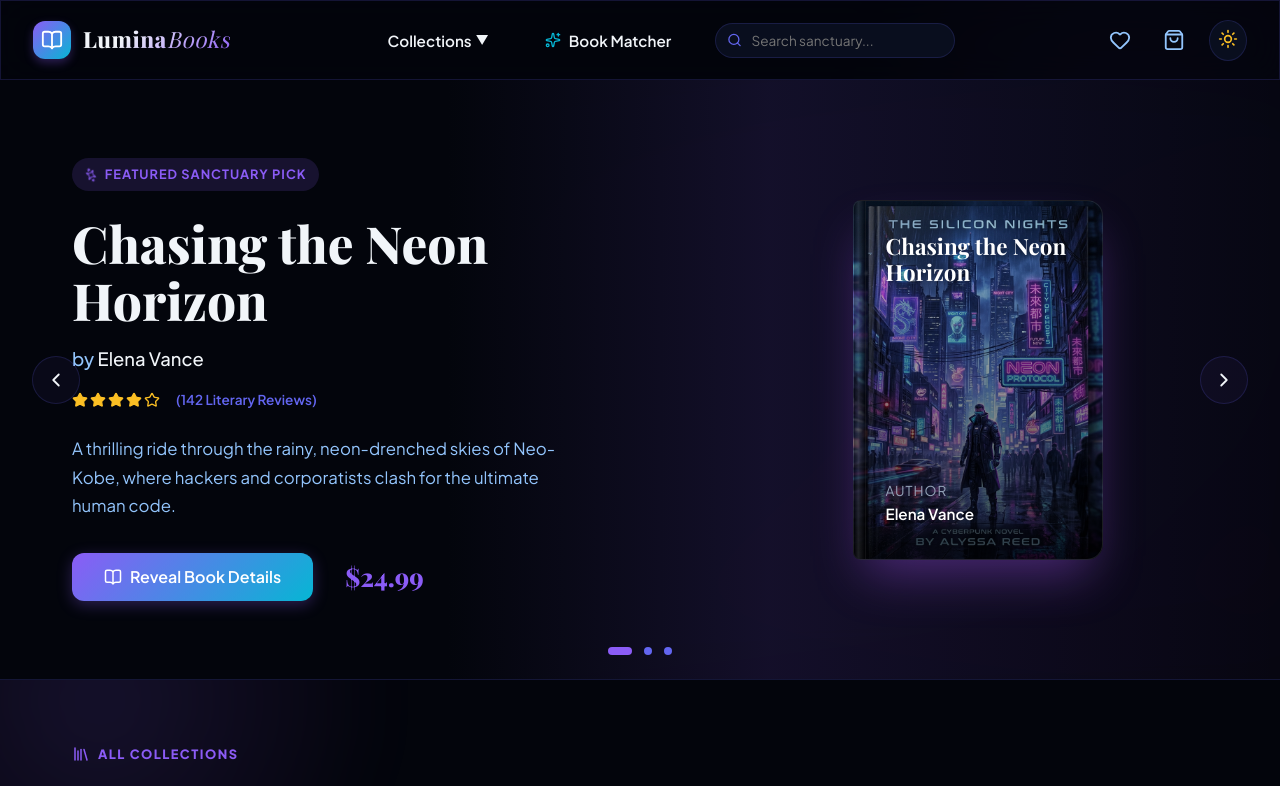
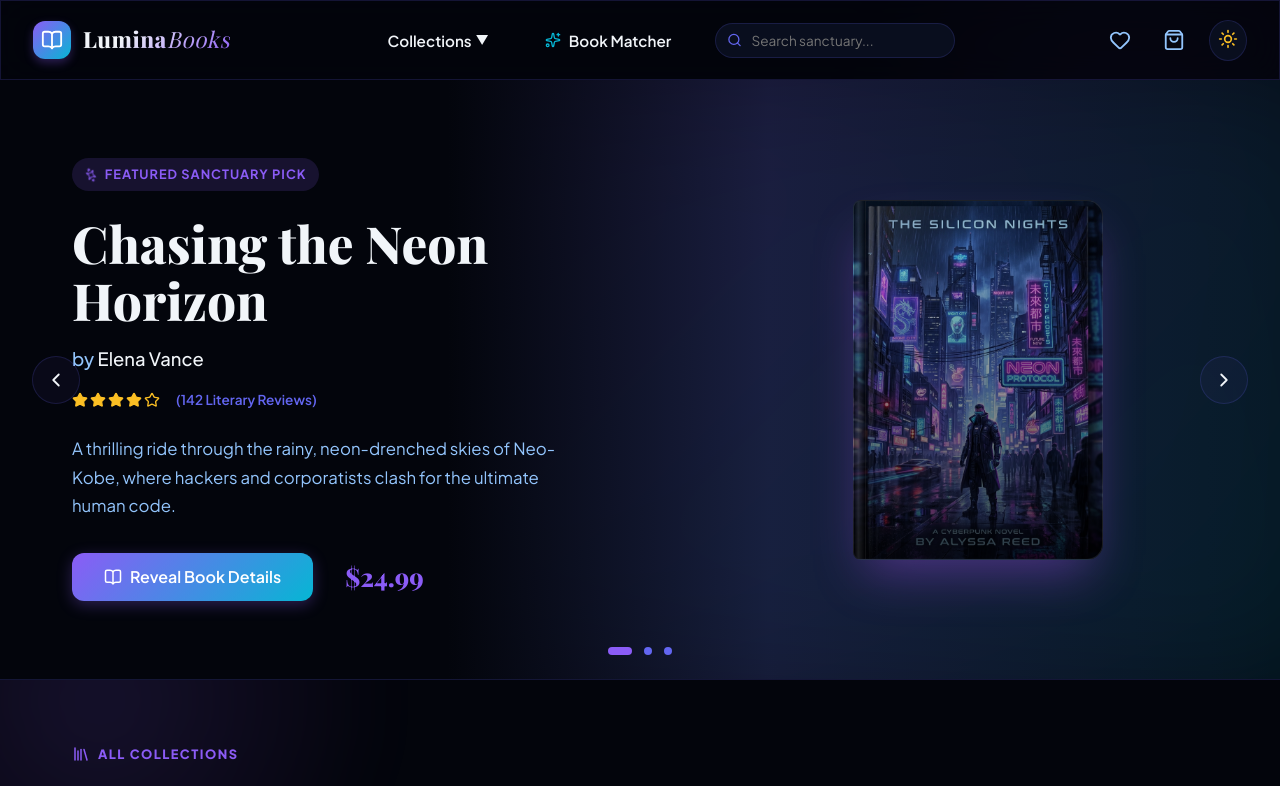
Before and after one commit to rithu-parna/Book_Store, a React (Vite) app: page / in a window 1280 px wide. Shown: the top 786 px of the page. Built offline with nearby package versions, Linux system fonts and the light colour scheme; a web font is replaced by a local one.

Commit message:
refactor: optimize visual rendering by conditionally hiding text overlays and updating card background styles

```diff
--- a/src/components/BookCard.jsx
+++ b/src/components/BookCard.jsx
@@ -112,8 +112,9 @@ export default function BookCard({ book, onOpen, onAddToCart, onToggleWishlist,
           />
         )}
 
+        {!book.image && (
+          <>
             <div style={{ zIndex: 2 }}>
-          {!book.image && (
               <div
                 style={{
                   height: "2.5px",
@@ -122,7 +123,6 @@ export default function BookCard({ book, onOpen, onAddToCart, onToggleWishlist,
                   marginBottom: "0.5rem"
                 }}
               />
-          )}
               <h4
                 className="font-serif"
                 style={{
@@ -148,6 +148,8 @@ export default function BookCard({ book, onOpen, onAddToCart, onToggleWishlist,
             >
               {book.author}
             </p>
+          </>
+        )}
 
         {/* Quick View Button Hover Overlay */}
         <motion.div
--- a/src/components/BookMatcher.jsx
+++ b/src/components/BookMatcher.jsx
@@ -365,7 +365,9 @@ export default function BookMatcher({ books, onOpenBook, onAddToCart }) {
                   width: "120px",
                   height: "180px",
                   borderRadius: "6px",
-                  background: matchedBook.themeColor,
+                  background: matchedBook.image
+                    ? `linear-gradient(to bottom, rgba(0,0,0,0.05) 0%, rgba(0,0,0,0.65) 100%), url(${matchedBook.image}) center/cover no-repeat`
+                    : matchedBook.themeColor,
                   boxShadow: `0 10px 20px ${matchedBook.glowColor || "rgba(0,0,0,0.3)"}`,
                   padding: "1rem",
                   display: "flex",
@@ -384,14 +386,19 @@ export default function BookMatcher({ books, onOpenBook, onAddToCart }) {
                     top: 0,
                     bottom: 0,
                     width: "6px",
-                    background: "linear-gradient(to right, rgba(0,0,0,0.2) 0%, rgba(255,255,255,0.05) 45%, rgba(0,0,0,0.15) 100%)"
+                    background: "linear-gradient(to right, rgba(0,0,0,0.2) 0%, rgba(255,255,255,0.05) 45%, rgba(0,0,0,0.15) 100%)",
+                    zIndex: 3
                   }}
                 />
-                <div>
-                  <div style={{ height: "2px", width: "15px", backgroundColor: matchedBook.coverAccent, marginBottom: "0.25rem" }} />
-                  <span style={{ fontSize: "0.75rem", fontWeight: "bold", display: "block" }}>{matchedBook.title}</span>
-                </div>
-                <span style={{ fontSize: "0.6rem" }}>{matchedBook.author}</span>
+                {!matchedBook.image && (
+                  <>
+                    <div>
+                      <div style={{ height: "2px", width: "15px", backgroundColor: matchedBook.coverAccent, marginBottom: "0.25rem" }} />
+                      <span style={{ fontSize: "0.75rem", fontWeight: "bold", display: "block" }}>{matchedBook.title}</span>
+                    </div>
+                    <span style={{ fontSize: "0.6rem" }}>{matchedBook.author}</span>
+                  </>
+                )}
               </div>
 
               {/* Details Column */}
--- a/src/components/HeroSlider.jsx
+++ b/src/components/HeroSlider.jsx
@@ -73,11 +73,11 @@ export default function HeroSlider({ books, onOpenBook }) {
         style={{
           position: "absolute",
           inset: 0,
-          background: currentBook.themeColor,
-          opacity: 0.12,
-          filter: "blur(60px)",
+          background: "linear-gradient(135deg, var(--accent-primary) 0%, var(--accent-secondary) 100%)",
+          opacity: 0.14,
+          filter: "blur(80px)",
           transform: "scale(1.2)",
-          transition: "background 1s ease",
+          transition: "var(--transition-smooth)",
           zIndex: 0
         }}
       />
@@ -297,8 +297,9 @@ export default function HeroSlider({ books, onOpenBook }) {
                   />
                 )}
 
+                {!currentBook.image && (
+                  <>
                     <div style={{ zIndex: 2 }}>
-                  {!currentBook.image && (
                       <div
                         style={{
                           height: "3px",
@@ -307,7 +308,6 @@ export default function HeroSlider({ books, onOpenBook }) {
                           marginBottom: "1rem"
                         }}
                       />
-                  )}
                       <h3
                         className="font-serif"
                         style={{
@@ -344,6 +344,8 @@ export default function HeroSlider({ books, onOpenBook }) {
                         {currentBook.author}
                       </p>
                     </div>
+                  </>
+                )}
               </motion.div>
             </div>
           </motion.div>
```
Lines whose indentation alone changed are shown as unchanged.
